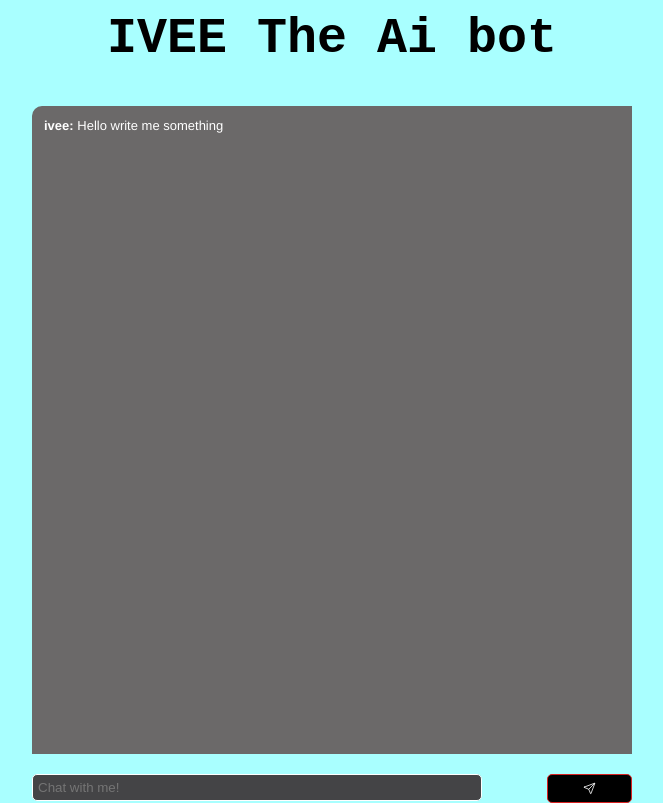
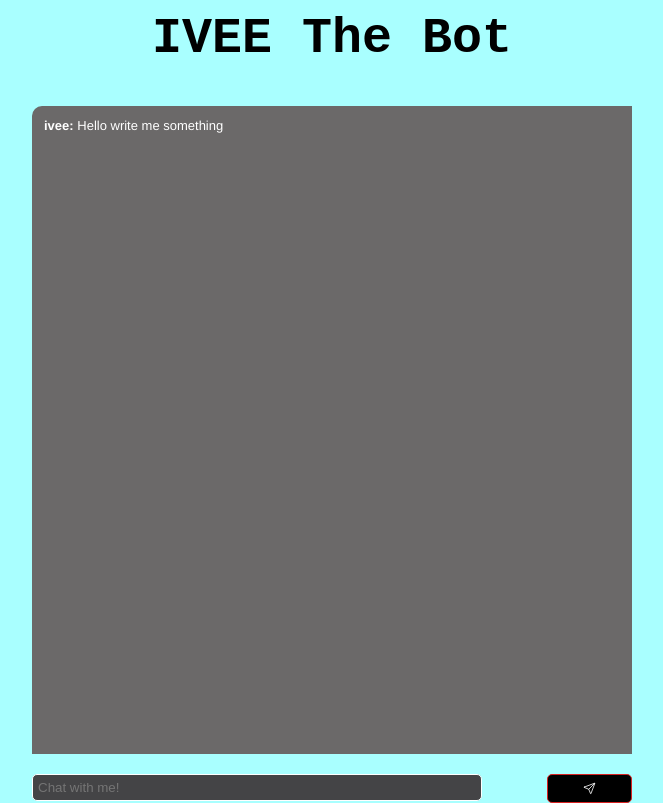
Before and after one commit to catweak25/catweak, a plain HTML site: page index.html in a window 1280 px wide. Shown: the whole page, without its empty margins (308-971 px from the left). Drawn offline with nearby package versions, Linux system fonts and the light colour scheme.

Commit message:
Update index.html

```diff
--- a/index.html
+++ b/index.html
@@ -1,7 +1,7 @@
 <html><head></head>
  <body> <link rel="stylesheet" href="stylesheet.css">
    <div class="container">
-    <h1 class="title">IVEE The Ai bot</h1>
+    <h1 class="title">IVEE The Bot</h1>
     <div class="chat"></div>
     <div class="busy"></div>
     <div class="input">
@@ -17,4 +17,5 @@
 
 
 
+
 </body></html>
```
